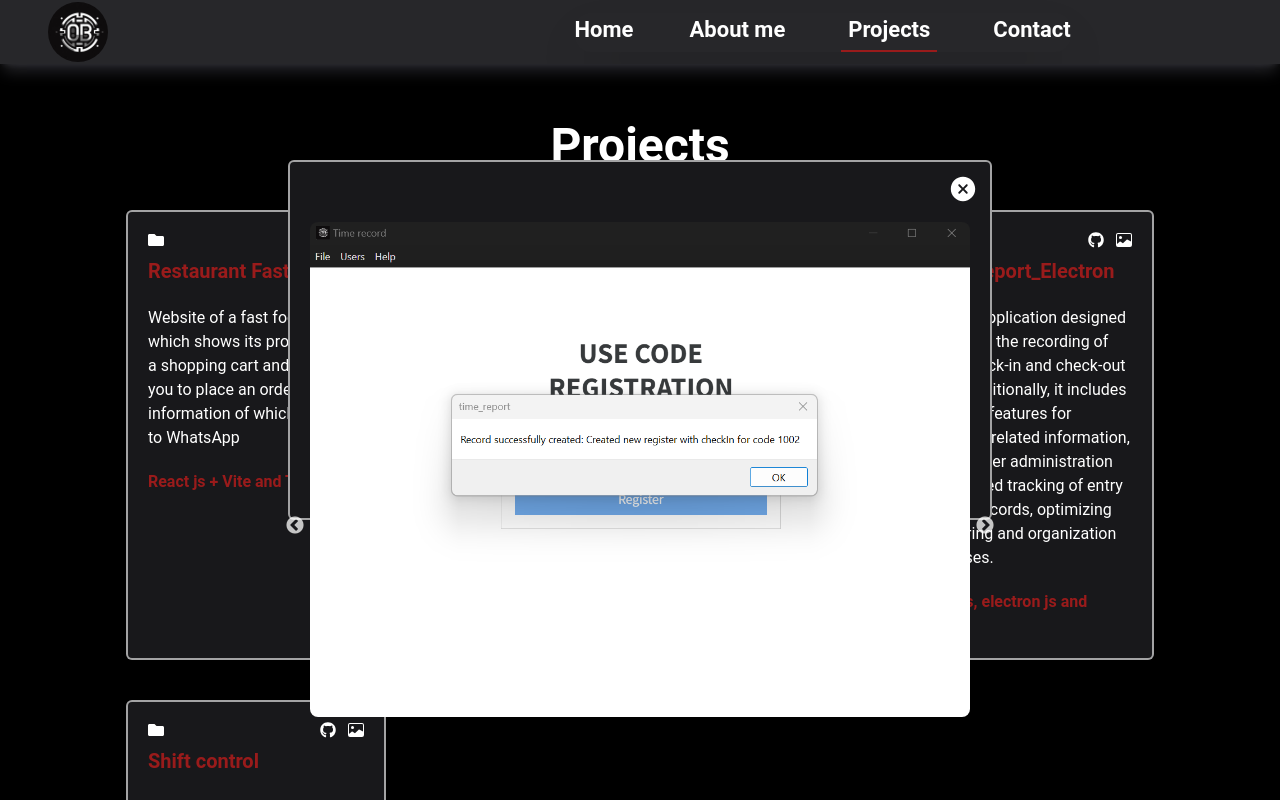
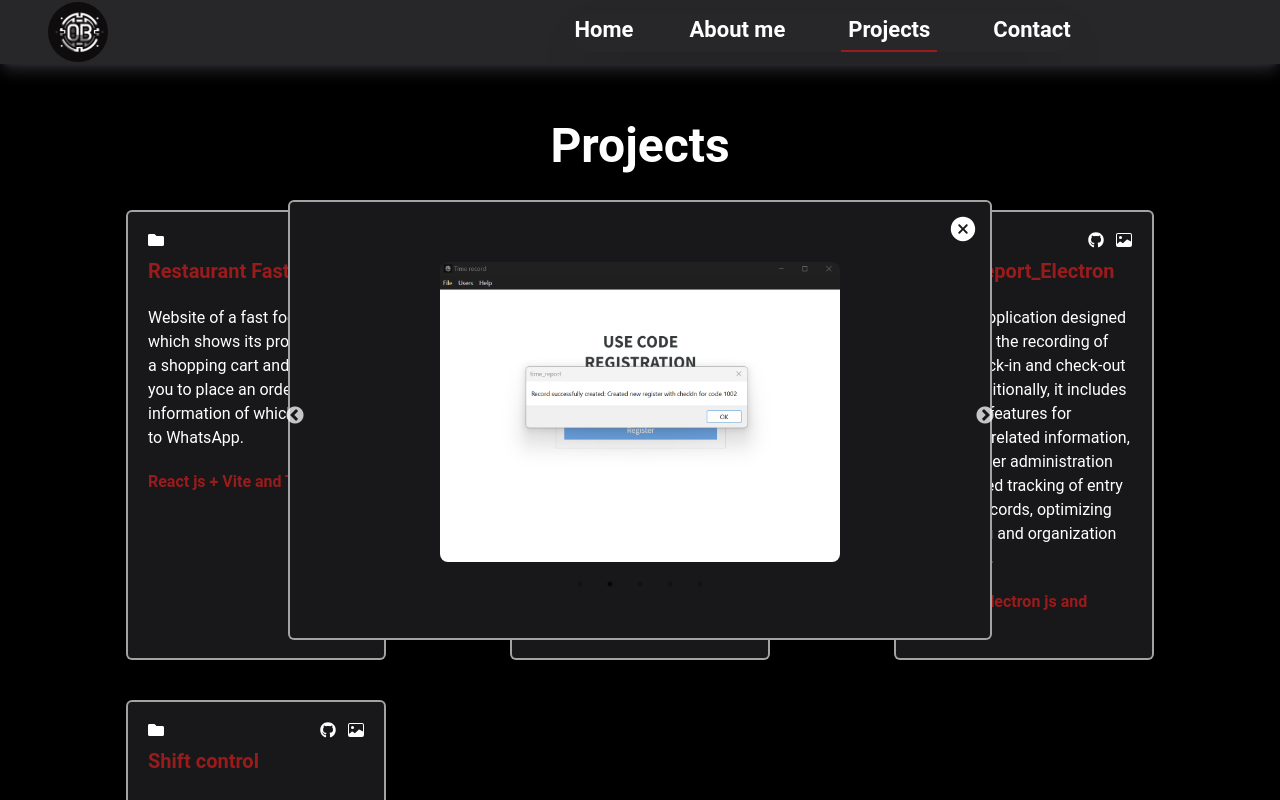
Before and after one commit to ombeltran/portfolio, a React (Create React App) app: page /projects in a window 1280 px wide. Both pictures are taken after a click on the element 1124 px from the left and 240 px from the top of the page. Shown: the top 800 px of the page. Built offline with nearby package versions, Linux system fonts and the light colour scheme.

Commit message:
Fixing display of cards in projects section

```diff
--- a/src/pages/listProjects.js
+++ b/src/pages/listProjects.js
@@ -1,7 +1,7 @@
 export const myListProjects = [
     {
         name: "Restaurant Fast Food",
-        description: "Website of a fast food store, which shows its products, has a shopping cart and allows you to place an order, the information of which is sent to WhatsApp",
+        description: "Website of a fast food store, which shows its products, has a shopping cart and allows you to place an order, the information of which is sent to WhatsApp.",
         tecnology: "React js + Vite and Tailwind.",
         git: "https://github.com/ombeltran/restaurant.git",
         url: "https://fivethstation.onrender.com/",
@@ -9,7 +9,7 @@ export const myListProjects = [
     },
     {
         name: "Information system",
-        description: "Web application in the demo stage, designed to manage information for the returns department of a company specializing in buying and selling electronics. This is hosting in a service server free, so it'll take 50 seconds to start to display the application",
+        description: "Web application in the demo stage, designed to manage information for the returns department of a company specializing in buying and selling electronics. This is hosting in a service server free, so it'll take 50 seconds to start to display the application.",
         tecnology: "Next js and React js using Typescript.",
         git: "https://github.com/ombeltran/information-system.git",
         url: "https://information-system.onrender.com/",
--- a/src/pages/projects.jsx
+++ b/src/pages/projects.jsx
@@ -91,7 +91,7 @@ const Projects = () => {
       {/* Window that show projects photos */}
       {
         photo && (
-          <Card className="fixed z-50 md:top-[20%] md:h-[45%] md:left-[22.5%] md:w-[55%] left-[5%] w-[90%] top-[25%] h-[50%] border-solid border-white border-2 border-opacity-60">
+          <Card className="fixed z-50 md:top-[27%%] md:h-[55%] md:left-[22.5%] md:w-[55%] left-[5%] w-[90%] top-[25%] h-[50%] border-solid border-white border-2 border-opacity-60">
             <IoIosCloseCircle
               className="absolute right-3 top-3 text-3xl cursor-pointer z-50"
               onClick={() => setPhoto(!photo)}
@@ -104,11 +104,11 @@ const Projects = () => {
                     <Slider {...settings} key={index} className="mt-10">
                       {
                         image.map((i, id) => (
-                          <div key={id} className="h-[600px]">
+                          <div key={id} className="max-h-[600px]">
                               <img
                                 src={i}
                                 alt={`${id + 1}`}
-                                className="rounded-lg mx-auto max-h-[600px]"
+                                className="rounded-lg mx-auto h-[300px]"
                               />
                           </div>
                         ))
```
